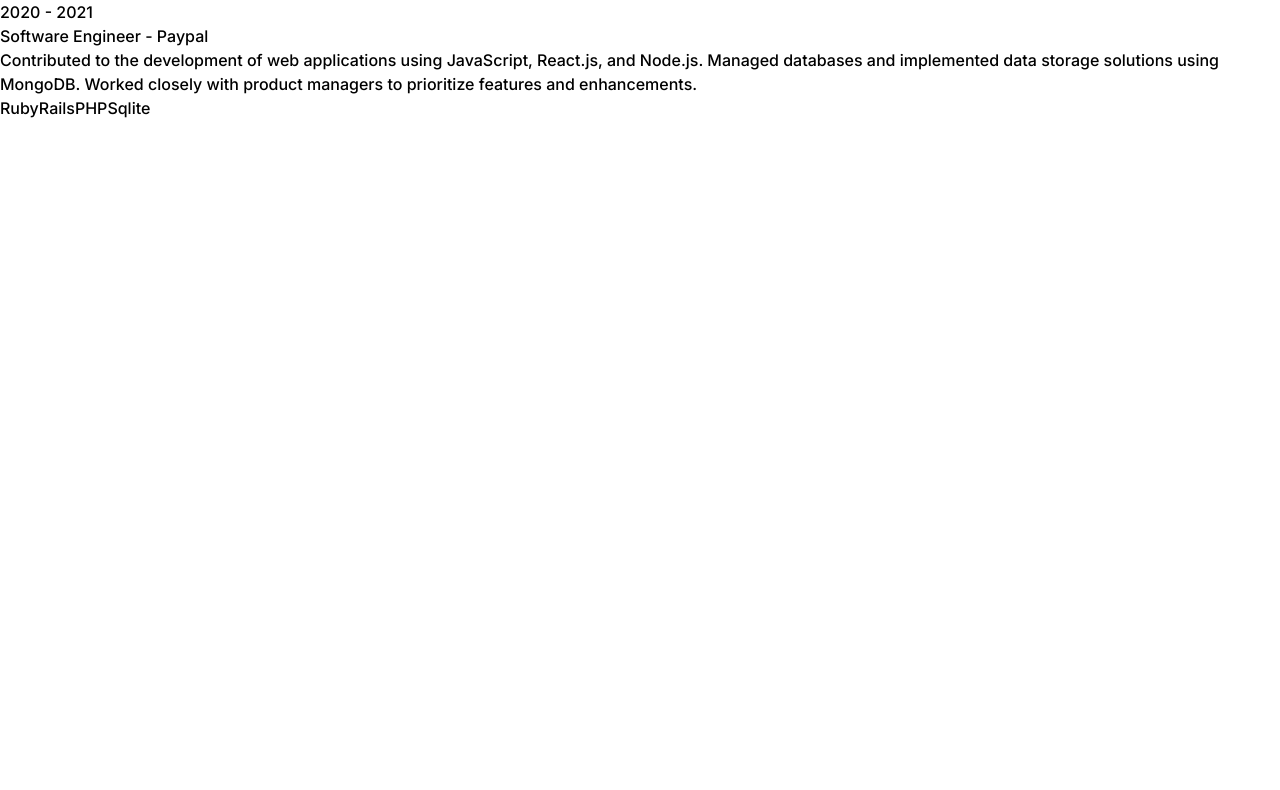
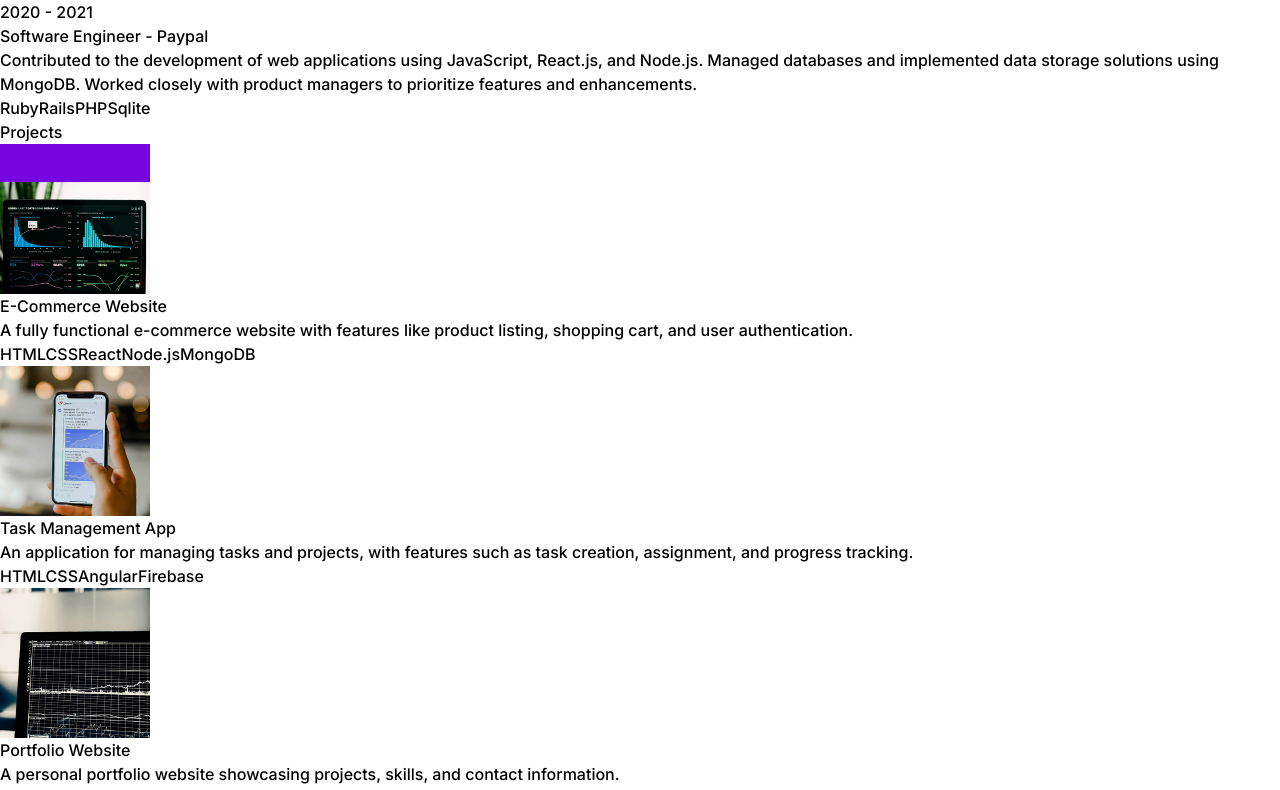
Before and after one commit to Jasonlee8263/portfolio, a React (Vite) app: page / in a window 1280 px wide. Shown: the part 1902-2692 px from the top of the page. Before the commit the page ends 2022 px from the top, so only its background shows below. Built offline with nearby package versions, Linux system fonts and the light colour scheme.

Commit message:
feat: added project section

```diff
--- a/src/App.jsx
+++ b/src/App.jsx
@@ -4,6 +4,7 @@
 import About from './components/About'
 import Technologies from './components/Technologies'
 import Experience from './components/Experience'
+import Projects from './components/Projects'
 
 const App = () => {
   return (
@@ -17,6 +18,7 @@
         <About/>
         <Technologies/>
         <Experience/>
+        <Projects/>
       </div>
     </div>
   )
--- /dev/null
+++ b/src/components/Projects.jsx
@@ -0,0 +1,27 @@
+import React from 'react'
+import { PROJECTS } from '../constants'
+
+const Projects = () => {
+  return (
+    <div className='border-b border-neutral-900 pb-4'>
+        <h2 className='my-20 text-center text-4xl'>Projects</h2>
+        <div>{PROJECTS.map((project, index)=> (
+            <div key={index} className='mb-8 flex flex-wrap lg:justify-center'>
+                <div className='w-full lg:w-1/4'>
+                    <img src={project.image} width={150} height={150} alt={project.title} className='mb-6 rounded'/>
+                </div>
+                <div className="w-full max-w-xl lg:w-3/4">
+                    <h6 className='mb-2 font-semibold'>{project.title}</h6>
+                    <p className='mb-4 text-neutral-400'>{project.description}</p>
+                    {project.technologies.map((tech, index)=> (
+                        <span key={index} className='mr-2 rounded bg-neutral-900 px-2 py-1 text-sm font-medium text-purple-900'>{tech}</span>
+                    ))}
+                </div>
+            </div>
+        ))}
+        </div>
+    </div>
+  )
+}
+
+export default Projects
```
